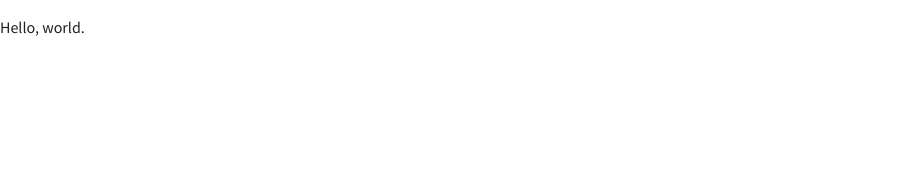
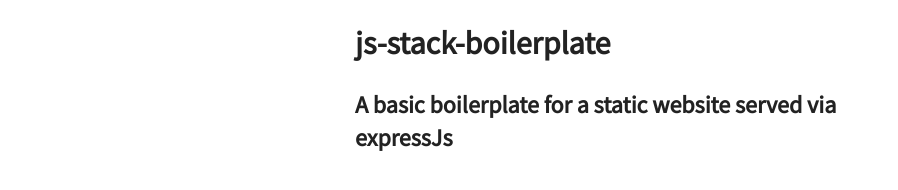
Before and after one commit to mysliwietzflorian/js-stack-boilerplate, a plain HTML site: page client/public/index.html in a window 1280 px wide. Shown: the whole page, without its empty margins (0-898 px from the left). Drawn offline with nearby package versions, Linux system fonts and the light colour scheme.

Commit message:
feat(client): Add website header

```diff
--- a/client/public/css/style.css
+++ b/client/public/css/style.css
@@ -1,3 +1,7 @@
 body {
     font-family: 'Source Sans Pro', sans-serif;
 }
+
+.container-narrow {
+    max-width: 600px !important;
+}
--- a/client/public/index.html
+++ b/client/public/index.html
@@ -25,7 +25,12 @@
       <p class="browserupgrade">You are using an <strong>outdated</strong> browser. Please <a href="https://browsehappy.com/">upgrade your browser</a> to improve your experience and security.</p>
     <![endif]-->
 
-    <p>Hello, world.</p>
+    <div class="container container-narrow">
+        <h1>js-stack-boilerplate</h1>
+        <h2>
+            A basic boilerplate for a static website served via expressJs
+        </h2>
+    </div>
 
     <script src="https://code.jquery.com/jquery-3.4.1.js"
         integrity="sha256-WpOohJOqMqqyKL9FccASB9O0KwACQJpFTUBLTYOVvVU="
```
